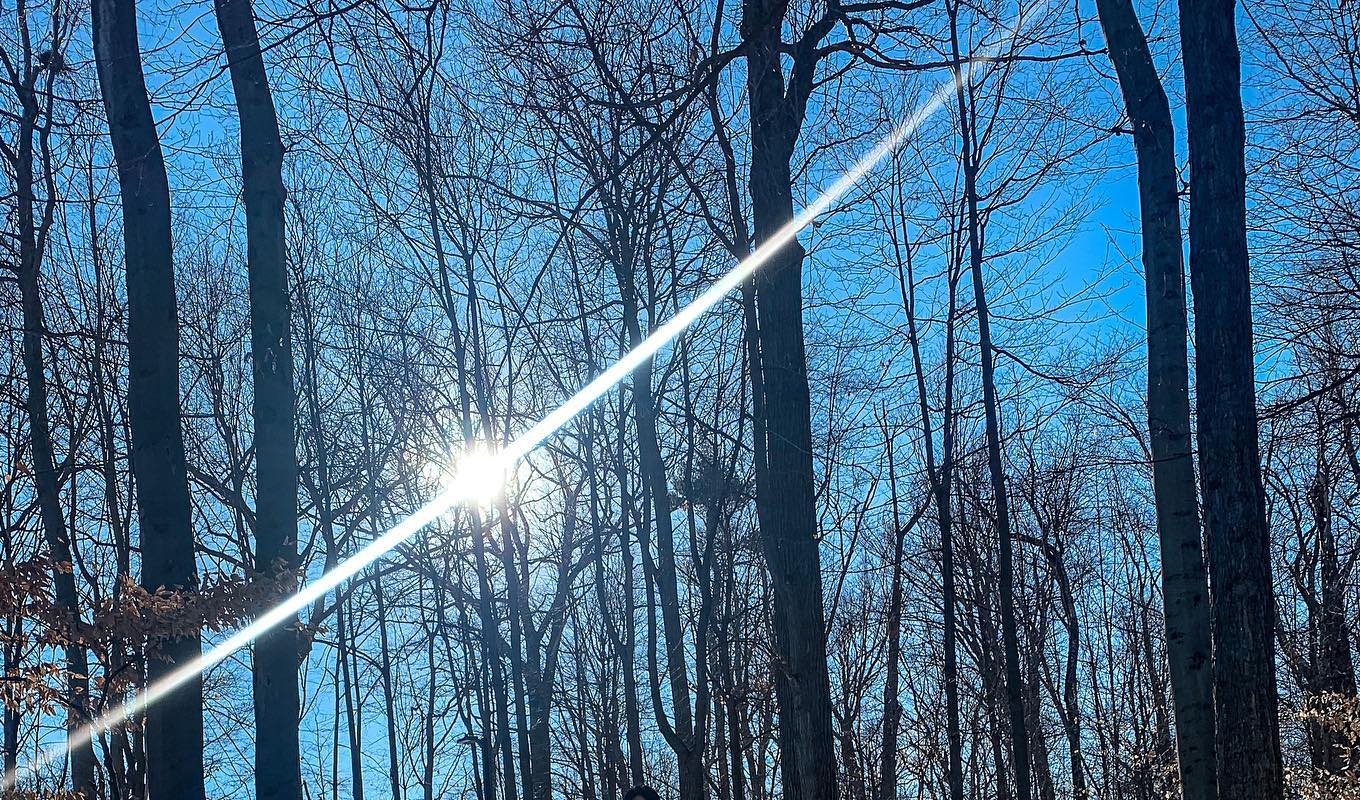
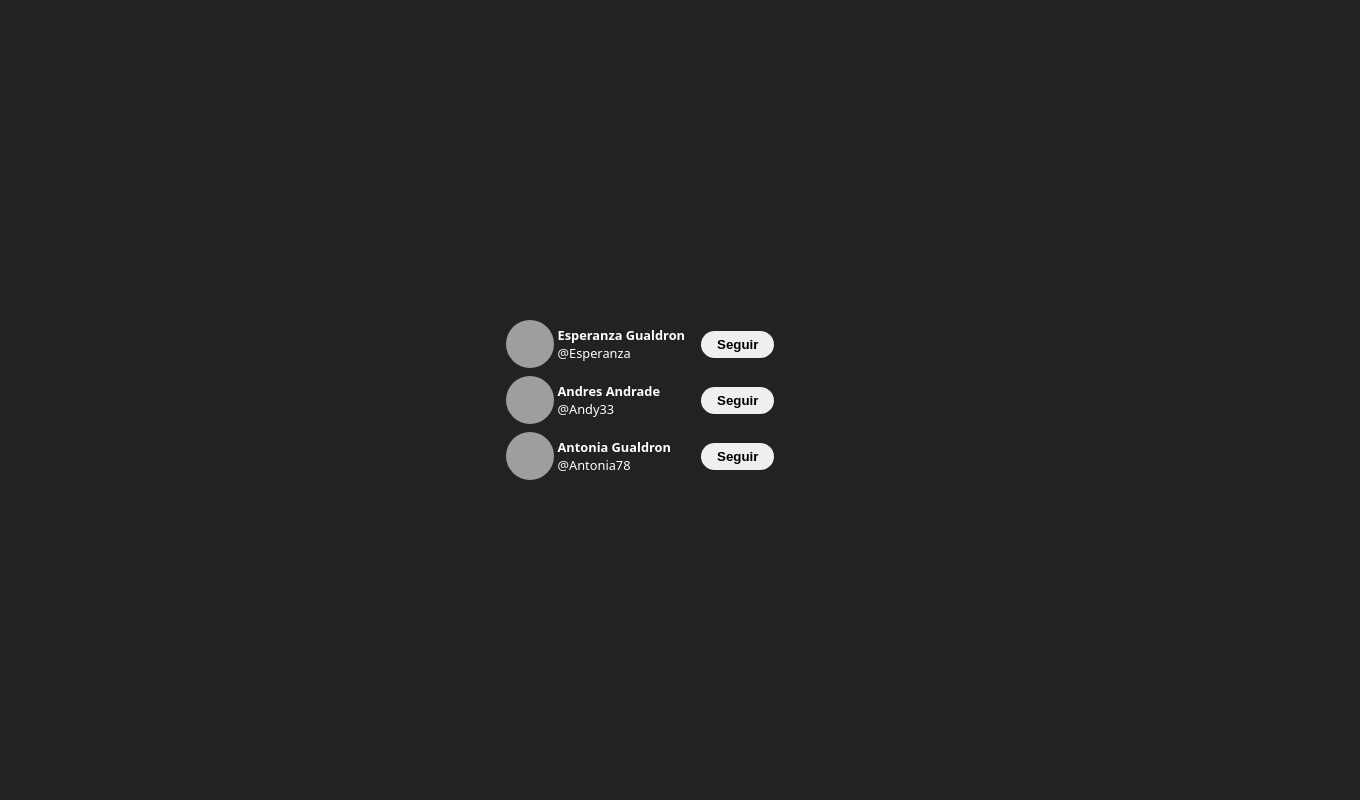
Before and after one commit to EsperanzaGu05/learn-react, a React (Vite) app in the folder projects/00-hello-world/: page / in a window 1280 px wide. Shown: the top 800 px of the page, 1360 px wide, since content can reach past the window. Built offline with nearby package versions, Linux system fonts and the light colour scheme; grey boxes are pictures that could not be loaded.

Commit message:
Advance n1

```diff
--- /dev/null
+++ b/projects/00-hello-world/src/App.css
@@ -0,0 +1,42 @@
+.tw-followCard {
+    display: flex;
+    align-items: center;
+    color: #fff;
+    font-size: .8rem;
+    justify-content: space-between;
+}
+
+.tw-followCard-header {
+    display: flex;
+    align-items: center;
+    gap: 4px;
+}
+
+.tw-followCard-header-userName {
+    display: flex;
+    flex-direction: column;
+}
+
+.tw-followCard-header-img {
+    width: 48px;
+    height: 48px;
+    border-radius: 1000px;
+}
+
+.tw-followCard-userAt {
+    opacity: .6;
+}
+
+.tw-followCard-button {
+    margin-left: 16px;
+    border: 0;
+    border-radius: 999px;
+    padding: 6px 16px;
+    font-weight: bold;
+}
+
+.App {
+    display: flex;
+    flex-direction: column;
+    gap: 8px;
+}
--- a/projects/00-hello-world/src/App.jsx
+++ b/projects/00-hello-world/src/App.jsx
@@ -1,16 +1,12 @@
+// import React from "react";
+import "./App.css";
+import { TwitterFollowCard } from "./TwitterFollowCard";
 export function App() {
   return (
-    <article>
-      <header>
-        <img alt="Avatar" src="./src/images/winter.jpg"></img>
-        <div>
-          <strong>Esperanza Gualdron</strong>
-          <span>@EsperanzaGu05</span>
-        </div>
-      </header>
-      <aside>
-        <button>Seguir</button>
-      </aside>
-    </article>
-  );
+    <section className="App">
+      <TwitterFollowCard isFollowing  userName="Esperanza" name="Esperanza Gualdron" />
+      <TwitterFollowCard isFollowing = {false} userName="Andy33" name="Andres Andrade" />
+      <TwitterFollowCard isFollowing  userName="Antonia78" name="Antonia Gualdron" />
+    </section>
+  )
 }
--- /dev/null
+++ b/projects/00-hello-world/src/TwitterFollowCard.jsx
@@ -0,0 +1,21 @@
+// eslint-disable-next-line react/prop-types
+export function TwitterFollowCard({ userName, name, isFollowing }) {
+  return (
+    <article className="tw-followCard">
+      <header className="tw-followCard-header">
+        <img
+          className="tw-followCard-header-img"
+          alt="Avatar"
+          src={`http://unavatar.io/${userName}`}
+        ></img>
+        <div>
+          <strong className="tw-followCard-header-userName">{name}</strong>
+          <span className="tw-followCard-header-userAt">@{userName}</span>
+        </div>
+      </header>
+      <aside>
+        <button className="tw-followCard-button">Seguir</button>
+      </aside>
+    </article>
+  )
+}
--- a/projects/00-hello-world/src/index.css
+++ b/projects/00-hello-world/src/index.css
@@ -4,4 +4,5 @@ body {
     font-family: system-ui, -apple-system, BlinkMacSystemFont, 'Segoe UI', Roboto, Oxygen, Ubuntu, Cantarell, 'Open Sans', 'Helvetica Neue', sans-serif;
     display: grid;
     place-content: center;
+    min-height: 100vh;
 }
```
